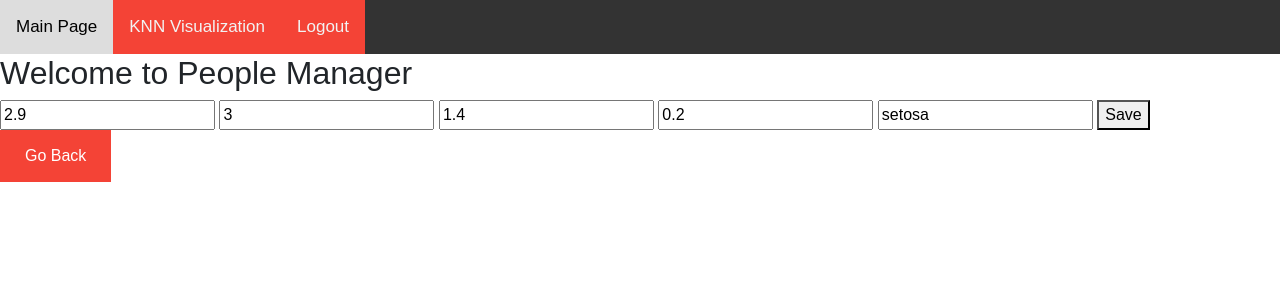
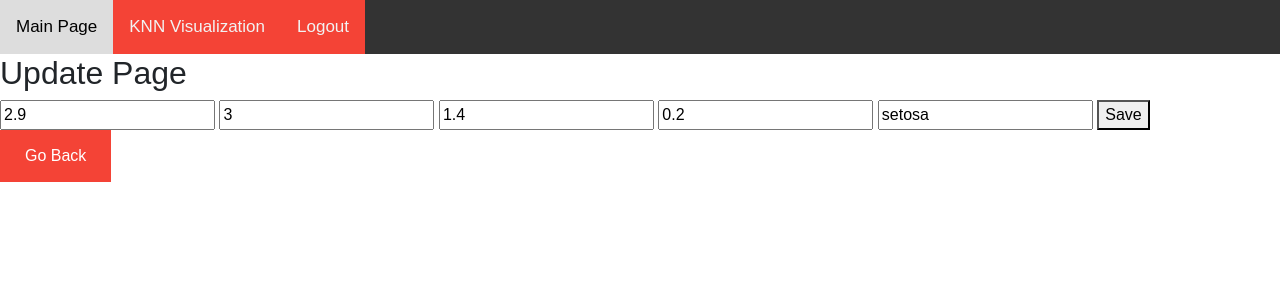
Before and after one commit to egemengulpinar/flask-machine-learning-crud, a Flask app: page /update/2 in a window 1280 px wide. Shown: the top 300 px of the page. Run offline with Flask 2, Linux system fonts and the light colour scheme; a user stored in the database is signed in; data comes from the database, SQL or seed files in the repository; both versions use the stored data as it was after the commit; some libraries are stand-ins or nearby versions.

Commit message:
init files

```diff
--- a/templates/about.html
+++ b/templates/about.html
@@ -1,6 +1,6 @@
 
 {% extends 'base.html' %}
-{% block title %}People Manager{% endblock %}
+{% block title %}Final Project{% endblock %}
 
 {% block body %}
 <!doctype html>
--- a/templates/base_login.html
+++ b/templates/base_login.html
@@ -7,7 +7,7 @@
     <meta charset="utf-8">
     <meta http-equiv="X-UA-Compatible" content="IE=edge">
     <meta name="viewport" content="width=device-width, initial-scale=1">
-    <title>Flask Auth Example</title>
+    <title>Final Project</title>
     <link rel="stylesheet" href="https://cdnjs.cloudflare.com/ajax/libs/bulma/0.7.2/css/bulma.min.css" />
 </head>
 
--- a/templates/homepage.html
+++ b/templates/homepage.html
@@ -1,5 +1,5 @@
 {% extends 'base.html' %}
-{% block title %}People Manager{% endblock %}
+{% block title %}Final Project{% endblock %}
 
 {% block body %}
 <div>
--- a/templates/update.html
+++ b/templates/update.html
@@ -1,10 +1,10 @@
 {% extends 'base.html' %}
-{% block title %}People Manager{% endblock %}
+{% block title %}Final Project{% endblock %}
 
 {% block body %}
 <div>
     <div>
-        <h2>Welcome to People Manager</h2>
+        <h2>Update Page</h2>
         <form action="/update/{{user.Id}}" method="POST">
             <input type="number" id="SepalLengthCm" name="SepalLengthCm" placeholder="{{user.SepalLengthCm}}" value="{{user.SepalLengthCm}}">
             <input type="number" id="SepalWidthCm" name="SepalWidthCm" placeholder="{{user.SepalWidthCm}}" value="{{user.SepalWidthCm}}">
```
Also changed, not shown: seeds.py (deleted, +0 -23 lines), database_iris.db.
